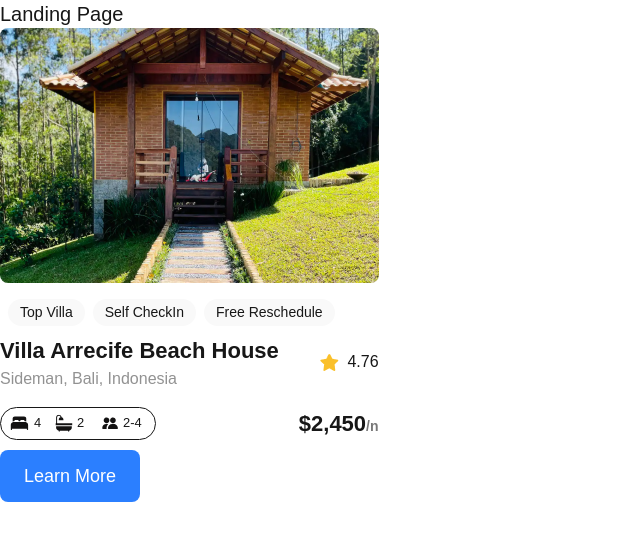
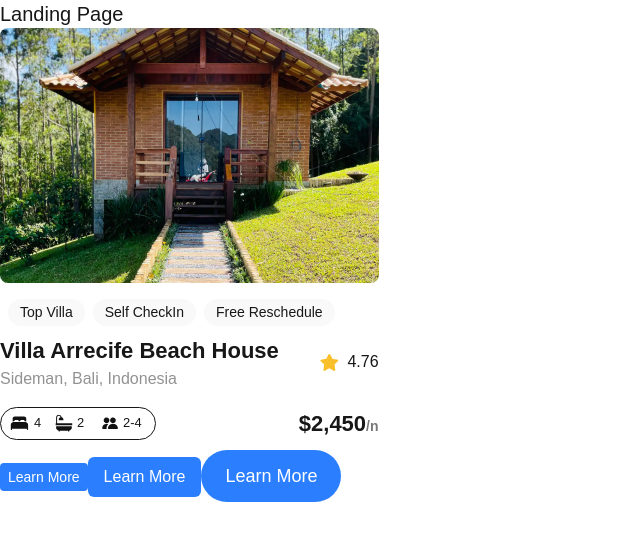
Before and after one commit to Aalphakeem-Adroit/alx-project-0x00-setup, a Next.js app in the folder alx-project-0x00/: page /landing in a window 1280 px wide. Shown: the top 540 px of the page, without its empty margins (0-640 px from the left). Built offline with nearby package versions, Linux system fonts and the light colour scheme.

Commit message:
Fix: Advance task - Button component that accepts title and styles as argument

```diff
--- a/alx-project-0x00/components/Button.tsx
+++ b/alx-project-0x00/components/Button.tsx
@@ -1,15 +1,21 @@
 import { ButtonProps } from "@/interfaces"
 
-const Button: React.FC<ButtonProps> = ({ title }) => {
+const Button: React.FC<ButtonProps> = ({ title, shapes="rounded-sm", sizes="small" }) => {
 
     const sizeClasses = {
-        small: "px-2 py-1 text-sm rounded-sm",
-        medium: "px-4 py-2 text-base rounded-md",
-        large: "px-6 py-3 text-lg rounded-lg",
+        small: "px-2 py-1 text-sm",
+        medium: "px-4 py-2 text-base",
+        large: "px-6 py-3 text-lg",
+    };
+
+    const shapeClasses = {
+        "rounded-sm": "rounded-sm",
+        "rounded-md": "rounded-md",
+        "rounded-full": "rounded-full",
     };
 
     return (
-        <button className={`text-white bg-blue-500 ${sizeClasses["large"]}`}>{title}</button>
+        <button className={`text-white bg-blue-500 ${sizeClasses[sizes]} ${shapeClasses[shapes]}`}>{title}</button>
     )
 }
 
--- a/alx-project-0x00/interfaces/index.ts
+++ b/alx-project-0x00/interfaces/index.ts
@@ -4,5 +4,6 @@ export interface PillProps {
 
 export interface ButtonProps {
     title: string
-    styles: string
+    sizes?: "small" | "medium" | "large"
+    shapes?: "rounded-sm" | "rounded-md" | "rounded-full"
 }
--- a/alx-project-0x00/pages/landing.tsx
+++ b/alx-project-0x00/pages/landing.tsx
@@ -7,7 +7,9 @@ const Landing: React.FC = () => {
             <h1 className=" text-xl font-extralight">Landing Page</h1>
             <Card />
 
-            <Button styles="small" title="Learn More" />
+            <Button sizes="small" shapes="rounded-sm" title="Learn More" />
+            <Button sizes="medium" shapes="rounded-md" title="Learn More" />
+            <Button sizes="large" shapes="rounded-full" title="Learn More" />
         </div>
 
     )
```
